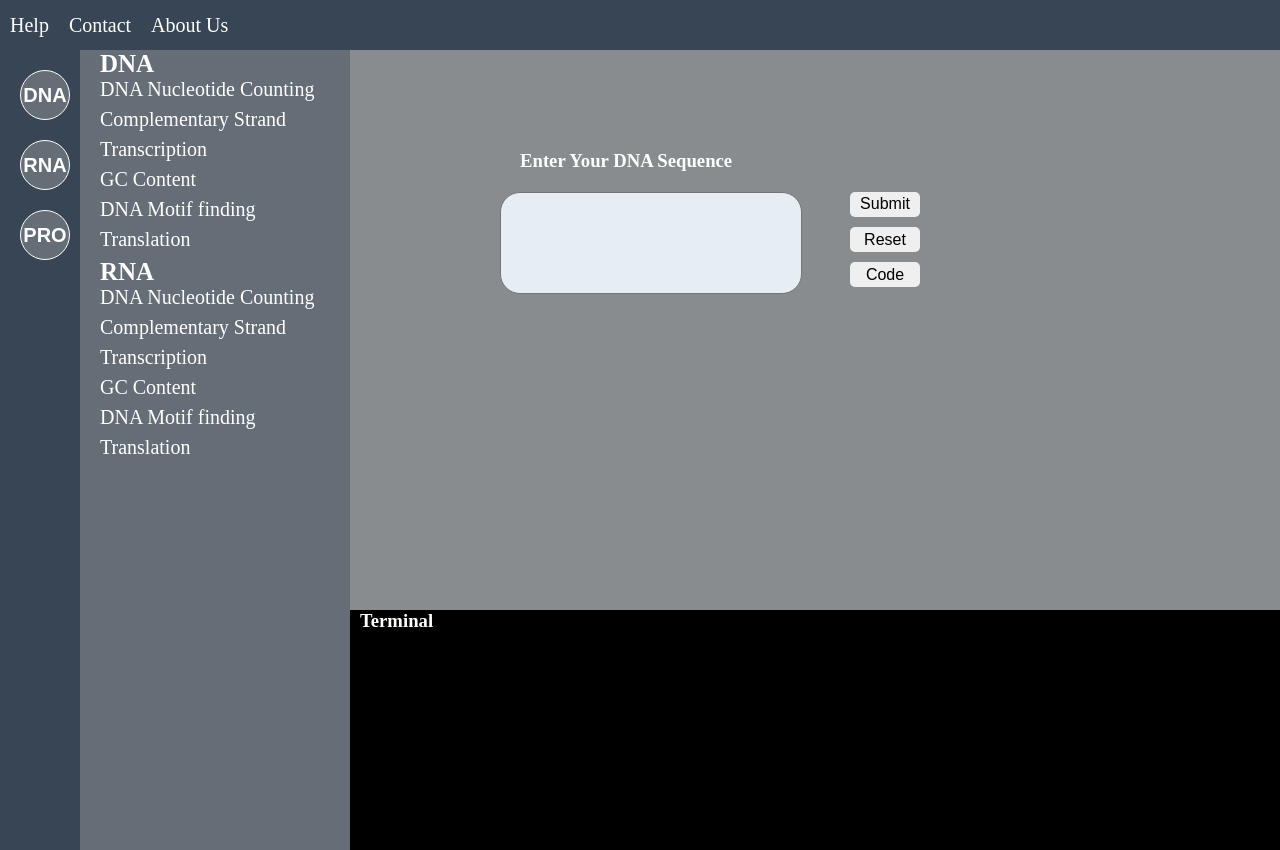
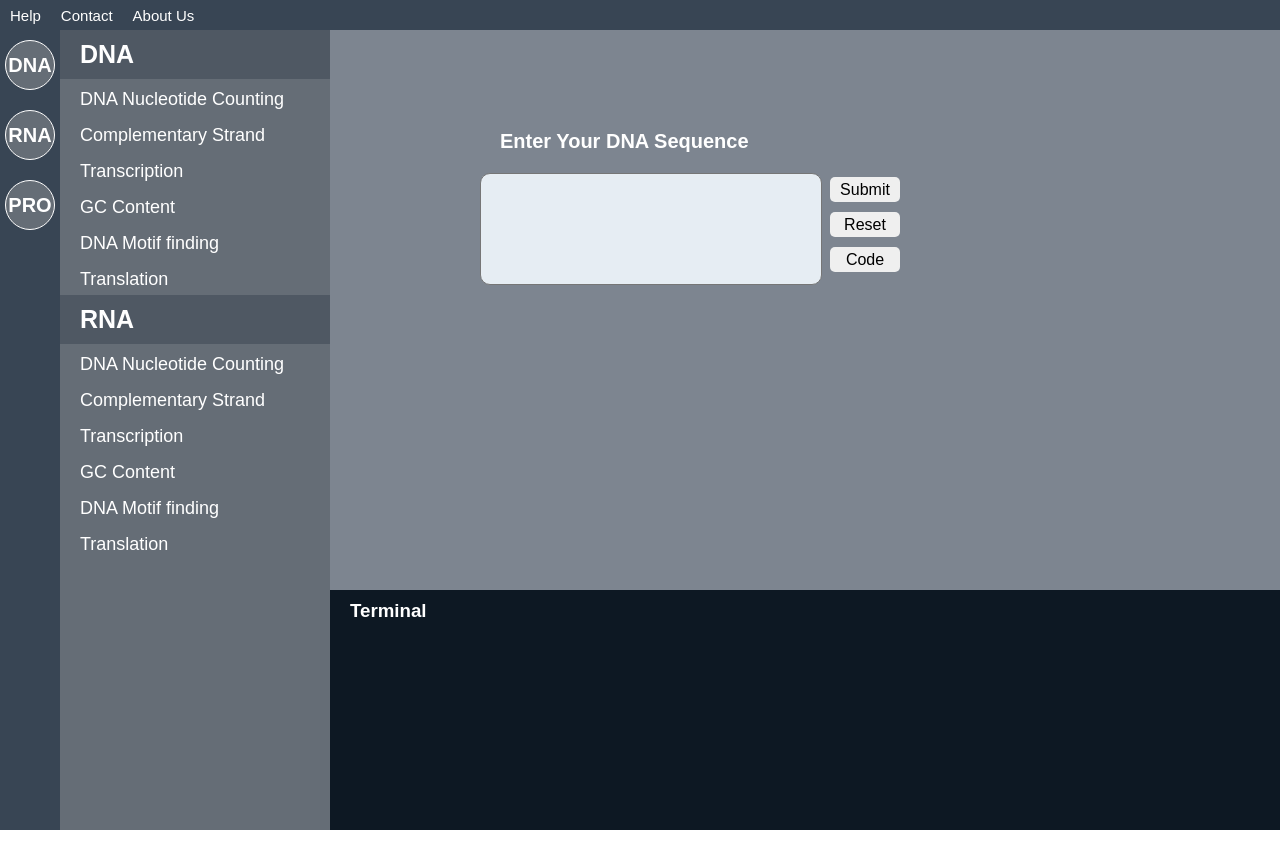
Before and after one commit to MuhammadAlix/BI_Project, a website: page src/Nucleotide_Counting.html in a window 1280 px wide. Drawn offline with Linux system fonts and the light colour scheme.

Commit message:
Adjustments to UI

```diff
--- a/src/styles.css
+++ b/src/styles.css
@@ -3,10 +3,13 @@
   --sidebarbackgroundcolor:#656d76;
   --terminalbackgroundcolor:#0d1823;
   --inputbackgroundcolor:#e6edf3;
+  --maincolor:#7d8590;
+  --main_font:Arial;
 }
 *{
   margin: 0;
   padding: 0;
+  font-family:var(--main_font);
 }
 a{
   text-decoration: none;
@@ -14,7 +17,7 @@ a{
 }
 nav {
   overflow: hidden;
-  height: 50px;
+  height: 30px;
   background-color: var(--navbackgroundcolor);
   display: flex;
   align-items: center;
@@ -23,9 +26,11 @@ nav {
 nav a {
   display: block;
   color: white;
-  padding: 10px 10px;
+  padding: 2px 2px;
+  margin: 0px 8px;
   text-decoration: none;
-  font-size: 20px;
+  font-size: 15px;
+  border-radius: 5px;
 }
 
 nav a:hover {
@@ -39,9 +44,12 @@ nav a:hover {
   height: 100vh;
 }
 .sidebar1{
-  width: 80px;
+  width: 60px;
   background-color: var(--navbackgroundcolor);
   height: 100vh;
+  display: flex;
+  flex-direction: column;
+  align-items: center;
 
 }
 .sidebar1 button{
@@ -50,9 +58,17 @@ nav a:hover {
   border-radius: 45px;
   border: 1px solid white;
   font-size: 20px;
-  margin: 20px 0px 0px 20px;
+  font-weight: bold;
+  margin: 10px 0px;
+  /* margin: 20px 0px 0px 20px; */
   color: white;
   background-color: var(--sidebarbackgroundcolor);
+  transition-duration: border 3s;
+  transition-timing-function: border ease-in-out;
+}
+.sidebar button:hover{
+  border: 2px solid white;
+  cursor: pointer;
 }
 .sidebar2{
   background-color: var(--sidebarbackgroundcolor);
@@ -65,19 +81,22 @@ nav a:hover {
 }
 .sidebar2 a{
   display: flex;
-  padding-left: 20px;
-  margin-bottom: 7px;
+  padding: 10px 0px 5px 20px;
+
+  /* margin-bottom: 7px; */
   width: 250px;
   flex-wrap: wrap;
-  font-size: 20px;
+  font-size: 18px;
 }
 .sidebar2 a:hover{
-  background-color: #b5b9bc;
+  background-color: var(--maincolor);
 }
 .sidebar2 h3{
   color: white;
   font-size: 25px;
-  margin-left: 20px;
+  padding: 10px 20px;
+  background-color: #4f5863;
+  /* margin-left: 20px; */
 }
 .mainss{
   width: 50%;
@@ -97,7 +116,7 @@ nav a:hover {
 
 /* Common in all */
 .mainscreen{
-  background-color: #888c8e;
+  background-color: var(--maincolor);
   width: 100%;
 }
 .mainscreen_data{
@@ -126,7 +145,7 @@ nav a:hover {
   resize: none;
   margin-left: 20px;
   border: 1px solid var(--inputbackgroundcolor);
-  border-radius: 30px;
+  border-radius: 10px;
 }
 .Code_heading{
   background-color: transparent;
@@ -186,11 +205,13 @@ nav a:hover {
   /* display: none; */
   width: 100%;
   height: 30%;
-  background-color: black;
+  background-color: var(--terminalbackgroundcolor);
 }
 .Mainscreen-terminal h3{
   color: #fff;
-  margin-left: 10px;
+  /* margin-top: 100px; */
+  padding-top: 10px;
+  margin-left: 20px;
 }
 
 /* Nucleotide Counting data*/
@@ -204,16 +225,19 @@ nav a:hover {
   width: 350px;
 }
 .NC_inputfield h3{
+  font-size: 20px;
+  font-weight: bold;
   margin-bottom: 20px;
   margin-left: 20px;
   color: white;
 }
 .NC_inputfield textarea{
   resize: none;
+  padding: 10px 20px;
   width: 300px;
-  height: 100px;
+  height: 90px;
   background-color: var(--inputbackgroundcolor);
-  border-radius: 20px;
+  border-radius: 10px;
 }
 .NC_buttons{
   margin-top: 20px;
```
